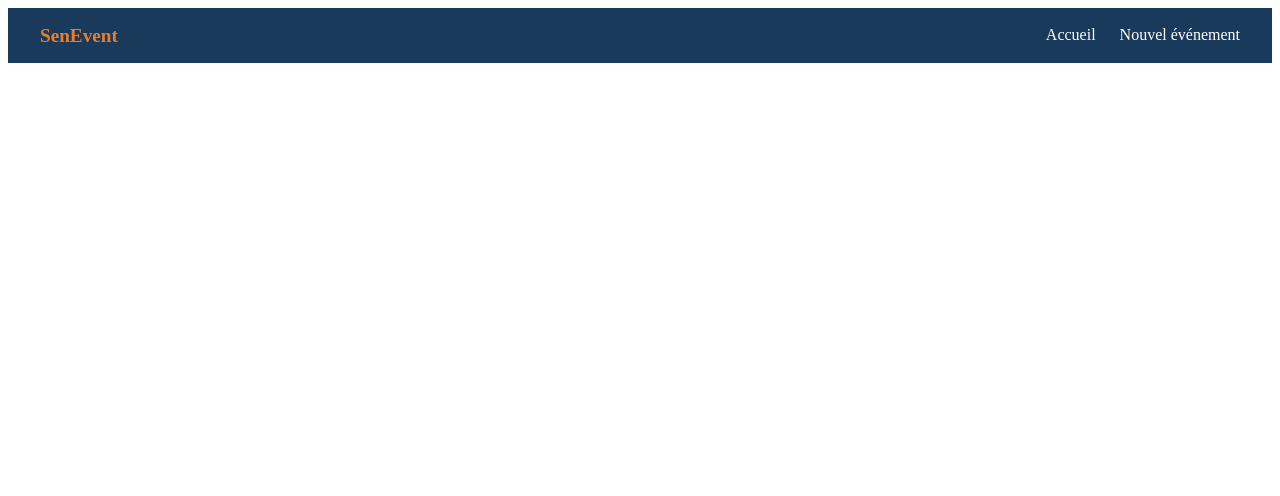
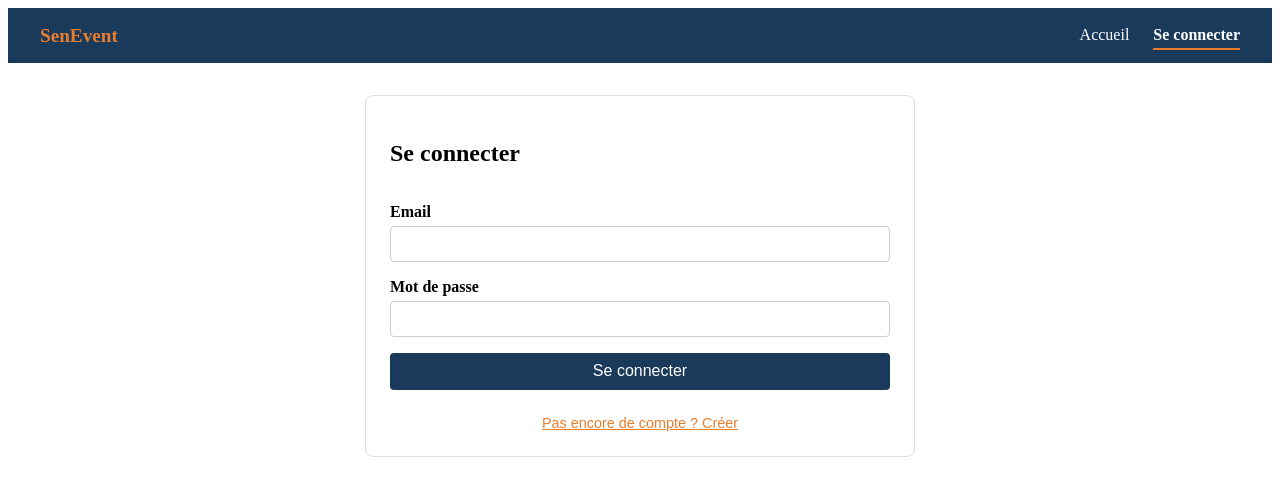
Before and after one commit to mansourniass320-ops/lab1-starte, a React (Vite) app in the folder apps/web/: page /auth in a window 1280 px wide. Shown: the top 496 px of the page. Built offline with nearby package versions, Linux system fonts and the light colour scheme.

Commit message:
Lab 4 et 5 complet : integration client et authentification Supabase

```diff
--- a/apps/web/package.json
+++ b/apps/web/package.json
@@ -9,8 +9,10 @@
     "preview": "vite preview"
   },
   "dependencies": {
+    "@supabase/supabase-js": "^2.110.5",
     "react": "^18.3.1",
-    "react-dom": "^18.3.1"
+    "react-dom": "^18.3.1",
+    "react-router-dom": "^7.18.1"
   },
   "devDependencies": {
     "@vitejs/plugin-react": "^4.3.4",
--- a/apps/web/src/App.jsx
+++ b/apps/web/src/App.jsx
@@ -1,14 +1,27 @@
 import { useState, useEffect } from "react";
 import { BrowserRouter, Routes, Route } from "react-router-dom";
+import { supabase } from "./lib/supabase";
 import Accueil from "./pages/Accueil";
 import NouvelEvenement from "./pages/NouvelEvenement";
 import Detail from "./pages/Detail";
+import Auth from "./pages/Auth";
 import NavBar from "./components/NavBar";
 
 const App = () => {
   const [evenements, setEvenements] = useState([]);
   const [chargement, setChargement] = useState(true);
   const [erreur, setErreur] = useState(null);
+  const [session, setSession] = useState(null);
+
+  useEffect(() => {
+    supabase.auth.getSession().then(({ data }) => {
+      setSession(data.session);
+    });
+    const { data: subscription } = supabase.auth.onAuthStateChange((_event, newSession) => {
+      setSession(newSession);
+    });
+    return () => subscription.subscription.unsubscribe();
+  }, []);
 
   const charger = async () => {
     setChargement(true);
@@ -25,9 +38,7 @@ const App = () => {
     }
   };
 
-  useEffect(() => {
-    charger();
-  }, []);
+  useEffect(() => { charger(); }, []);
 
   const ajouterEvenement = (nouvel) => {
     setEvenements((precedents) => [nouvel, ...precedents]);
@@ -35,11 +46,12 @@ const App = () => {
 
   return (
     <BrowserRouter>
-      <NavBar />
+      <NavBar session={session} />
       <Routes>
         <Route path="/" element={<Accueil evenements={evenements} chargement={chargement} erreur={erreur} onReessayer={charger} />} />
         <Route path="/nouveau" element={<NouvelEvenement onAjouter={ajouterEvenement} />} />
         <Route path="/evenement/:id" element={<Detail evenements={evenements} />} />
+        <Route path="/auth" element={<Auth />} />
       </Routes>
     </BrowserRouter>
   );
--- /dev/null
+++ b/apps/web/src/components/EtatChargement.jsx
@@ -0,0 +1,24 @@
+import styles from "./EtatChargement.module.css";
+
+const EtatChargement = ({ chargement, erreur, onReessayer }) => {
+  if (chargement) {
+    return <div className={styles.chargement}>Chargement des événements en cours...</div>;
+  }
+
+  if (erreur) {
+    return (
+      <div className={styles.erreur}>
+        <p>Oups ! Une erreur est survenue : {erreur}</p>
+        {onReessayer && (
+          <button onClick={onReessayer} className={styles.bouton}>
+            Réessayer
+          </button>
+        )}
+      </div>
+    );
+  }
+
+  return null;
+};
+
+export default EtatChargement;
--- /dev/null
+++ b/apps/web/src/components/EtatChargement.module.css
@@ -0,0 +1,4 @@
+.chargement { text-align: center; padding: 2rem; font-style: italic; color: #555; }
+.erreur { text-align: center; padding: 2rem; color: #a01a1a; background: #fdf2f2; border: 1px solid #f8d7da; border-radius: 4px; margin: 1rem 0; }
+.bouton { margin-top: 1rem; padding: 0.5rem 1rem; background: #a01a1a; color: white; border: none; border-radius: 4px; cursor: pointer; }
+.bouton:hover { background: #801515; }
--- a/apps/web/src/components/NavBar.jsx
+++ b/apps/web/src/components/NavBar.jsx
@@ -1,16 +1,31 @@
 import { NavLink } from "react-router-dom";
+import { supabase } from "../lib/supabase";
 import styles from "./NavBar.module.css";
 
-const NavBar = () => {
+const NavBar = ({ session }) => {
   const lienActif = ({ isActive }) =>
     isActive ? `${styles.lien} ${styles.lienActif}` : styles.lien;
+
+  const seDeconnecter = async () => {
+    await supabase.auth.signOut();
+  };
 
   return (
     <nav className={styles.nav}>
       <div className={styles.logo}>SenEvent</div>
       <div className={styles.liens}>
         <NavLink to="/" end className={lienActif}>Accueil</NavLink>
-        <NavLink to="/nouveau" className={lienActif}>Nouvel événement</NavLink>
+        {session && (
+          <NavLink to="/nouveau" className={lienActif}>Nouvel événement</NavLink>
+        )}
+        {session ? (
+          <>
+            <span className={styles.email}>{session.user.email}</span>
+            <button onClick={seDeconnecter} className={styles.deconnexion}>Se déconnecter</button>
+          </>
+        ) : (
+          <NavLink to="/auth" className={lienActif}>Se connecter</NavLink>
+        )}
       </div>
     </nav>
   );
--- a/apps/web/src/components/NavBar.module.css
+++ b/apps/web/src/components/NavBar.module.css
@@ -1,6 +1,9 @@
 .nav { display: flex; align-items: center; justify-content: space-between; padding: 0.8rem 2rem; background: #1a3a5c; color: white; margin-bottom: 1rem; }
 .logo { font-weight: bold; font-size: 1.2rem; color: #ea7d2b; }
-.liens { display: flex; gap: 1.5rem; }
+.liens { display: flex; align-items: center; gap: 1.5rem; }
 .lien { color: white; text-decoration: none; padding: 0.3rem 0; border-bottom: 2px solid transparent; transition: border-color 0.2s; }
 .lien:hover { border-bottom-color: #ea7d2b; }
 .lienActif { border-bottom-color: #ea7d2b; font-weight: bold; }
+.email { color: #a8c5e0; font-size: 0.9rem; }
+.deconnexion { background: transparent; border: 1px solid #ea7d2b; color: #ea7d2b; padding: 0.3rem 0.8rem; border-radius: 4px; cursor: pointer; }
+.deconnexion:hover { background: #ea7d2b; color: white; }
--- /dev/null
+++ b/apps/web/src/lib/supabase.js
@@ -0,0 +1,7 @@
+import { createClient } from "@supabase/supabase-js";
+const url = import.meta.env.VITE_SUPABASE_URL;
+const anonKey = import.meta.env.VITE_SUPABASE_ANON_KEY;
+if (!url || !anonKey) {
+  throw new Error("Variables Supabase manquantes. Verifiez apps/web/.env.local");
+}
+export const supabase = createClient(url, anonKey);
--- /dev/null
+++ b/apps/web/src/pages/Auth.jsx
@@ -0,0 +1,74 @@
+import { useState } from "react";
+import { supabase } from "../lib/supabase";
+import { useNavigate } from "react-router-dom";
+import styles from "./Auth.module.css";
+
+const Auth = () => {
+  const [mode, setMode] = useState("login");
+  const [email, setEmail] = useState("");
+  const [motDePasse, setMotDePasse] = useState("");
+  const [nom, setNom] = useState("");
+  const [erreur, setErreur] = useState(null);
+  const [enCours, setEnCours] = useState(false);
+  const navigate = useNavigate();
+
+  const soumettre = async (event) => {
+    event.preventDefault();
+    setErreur(null);
+    setEnCours(true);
+    try {
+      if (mode === "signup") {
+        const { data, error } = await supabase.auth.signUp({
+          email,
+          password: motDePasse,
+        });
+        if (error) throw error;
+        if (data.user) {
+          const { error: e2 } = await supabase
+            .from("profiles")
+            .insert({ id: data.user.id, nom, role: "PUBLIC" });
+          if (e2) throw e2;
+        }
+      } else {
+        const { error } = await supabase.auth.signInWithPassword({
+          email,
+          password: motDePasse,
+        });
+        if (error) throw error;
+      }
+      navigate("/");
+    } catch (e) {
+      setErreur(e.message);
+    } finally {
+      setEnCours(false);
+    }
+  };
+
+  return (
+    <form className={styles.form} onSubmit={soumettre}>
+      <h2>{mode === "signup" ? "Créer un compte" : "Se connecter"}</h2>
+      {mode === "signup" && (
+        <label className={styles.champ}>
+          Nom d'affichage
+          <input type="text" value={nom} onChange={(e) => setNom(e.target.value)} required />
+        </label>
+      )}
+      <label className={styles.champ}>
+        Email
+        <input type="email" value={email} onChange={(e) => setEmail(e.target.value)} required />
+      </label>
+      <label className={styles.champ}>
+        Mot de passe
+        <input type="password" value={motDePasse} onChange={(e) => setMotDePasse(e.target.value)} minLength="6" required />
+      </label>
+      {erreur && <p className={styles.erreur}>{erreur}</p>}
+      <button type="submit" disabled={enCours} className={styles.bouton}>
+        {enCours ? "..." : mode === "signup" ? "Créer le compte" : "Se connecter"}
+      </button>
+      <button type="button" onClick={() => setMode(mode === "signup" ? "login" : "signup")} className={styles.basculer}>
+        {mode === "signup" ? "Déjà un compte ? Se connecter" : "Pas encore de compte ? Créer"}
+      </button>
+    </form>
+  );
+};
+export default Auth;
--- /dev/null
+++ b/apps/web/src/pages/Auth.module.css
@@ -0,0 +1,7 @@
+.form { display: flex; flex-direction: column; gap: 1rem; max-width: 500px; margin: 2rem auto; padding: 1.5rem; border: 1px solid #ddd; border-radius: 8px; background: #fff; }
+.champ { display: flex; flex-direction: column; gap: 0.3rem; font-weight: 600; }
+.champ input { padding: 0.5rem; font-size: 1rem; border: 1px solid #ccc; border-radius: 4px; font-weight: normal; }
+.erreur { color: #a01a1a; font-size: 0.9rem; text-align: center; }
+.bouton { padding: 0.6rem; font-size: 1rem; background: #1a3a5c; color: white; border: none; border-radius: 4px; cursor: pointer; }
+.bouton:hover { background: #2a4d7c; }
+.basculer { background: none; border: none; color: #ea7d2b; cursor: pointer; font-size: 0.9rem; text-decoration: underline; margin-top: 0.5rem; }
```
Also changed, not shown: 2 other files (tests, documents, lock files or other folders).
